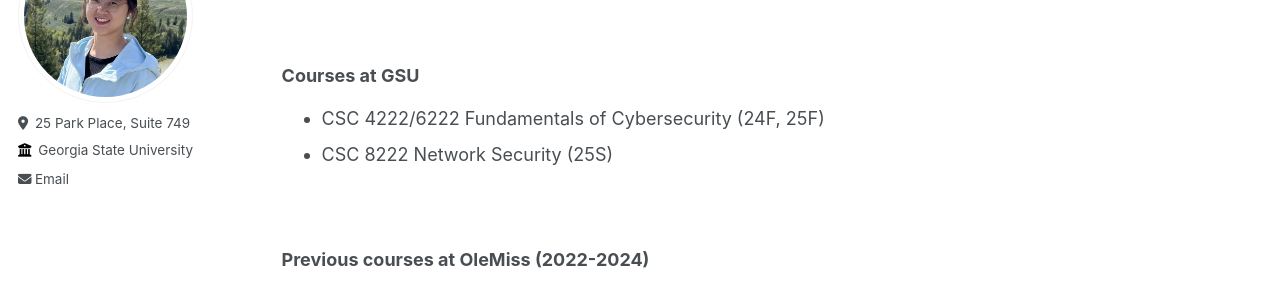
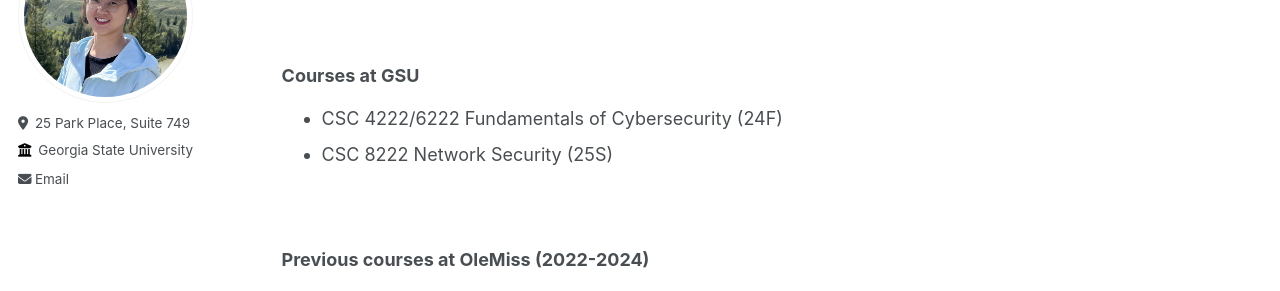
Before and after one commit to suhbrina-perry/suhbrina-perry.github.io, a Jekyll site: the page built from _pages/teaching.md, in a window 1280 px wide and 943 px high. Shown: the part 177-468 px from the top of the window. Built offline with Jekyll 4.4.1, drawn with Linux system fonts in a browser that asks for light colours.

Commit message:
Update teaching.md

```diff
--- a/_pages/teaching.md
+++ b/_pages/teaching.md
@@ -12,7 +12,7 @@ author_profile: true
 
 ### Courses at GSU
 
-- CSC 4222/6222 Fundamentals of Cybersecurity (24F, 25F)
+- CSC 4222/6222 Fundamentals of Cybersecurity (24F)
 - CSC 8222 Network Security (25S)
 
 <br/>
```
